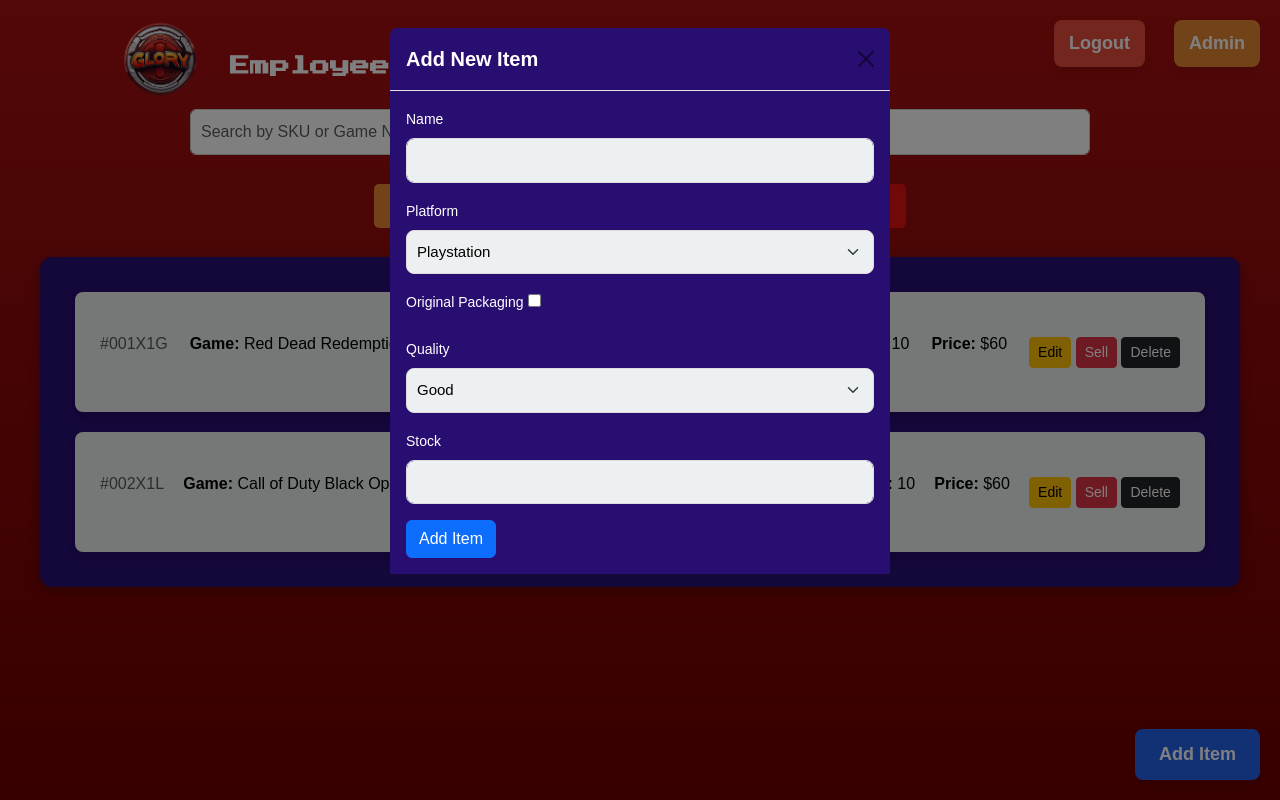
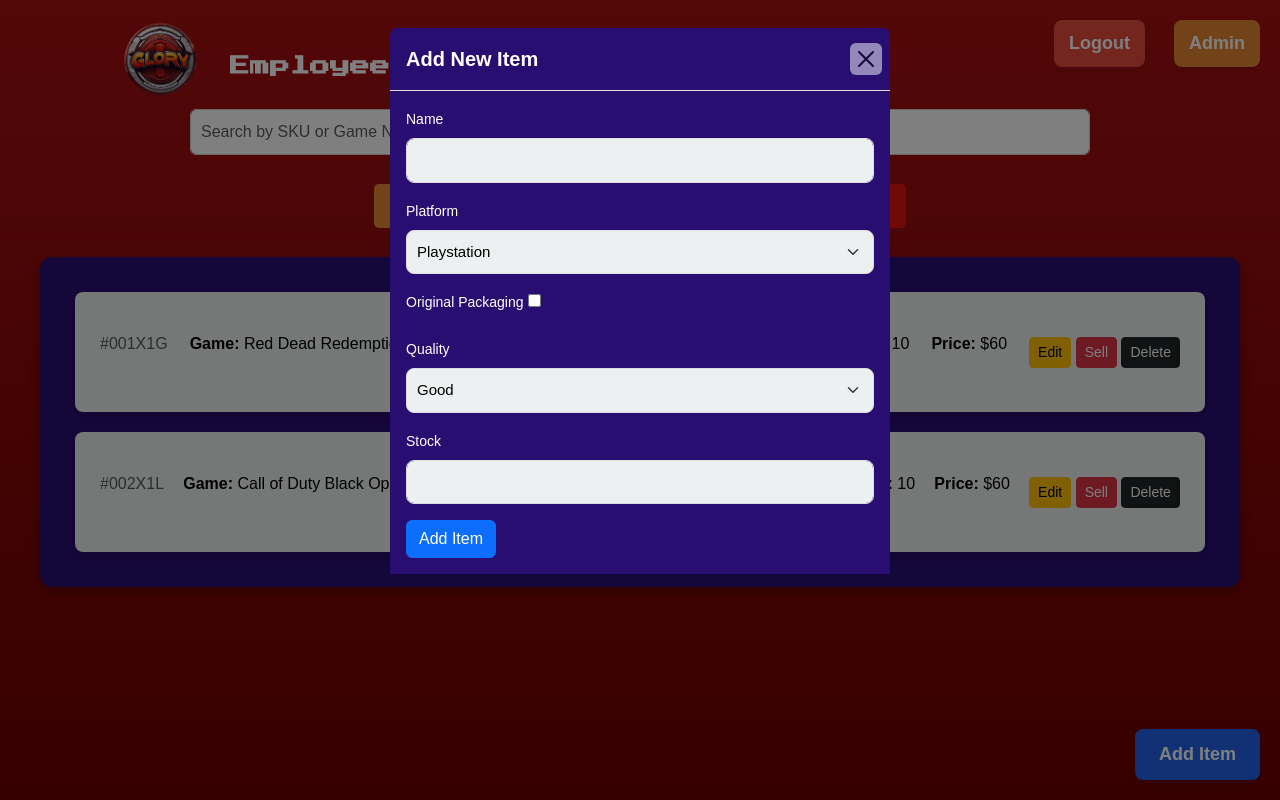
Before and after one commit to Devin1mc/CSC289-Group5-GloryDays, a Flask app: page /inventory in a window 1280 px wide, after a click on "Add Item". Run offline with Flask 3, Linux system fonts and the light colour scheme; a user stored in the database is signed in; data comes from the database, SQL or seed files in the repository; some libraries are stand-ins or nearby versions.

Commit message:
Update inventory.css

```diff
--- a/src/static/inventory.css
+++ b/src/static/inventory.css
@@ -299,7 +299,7 @@ button.btn-primary:hover, button.btn-warning:hover, button.btn-danger:hover, but
 
 /* Close button in modals */
 button.btn-close {
-    background-color: transparent;
+    background-color: white;
     border: none;
     color: white;
 }
```
